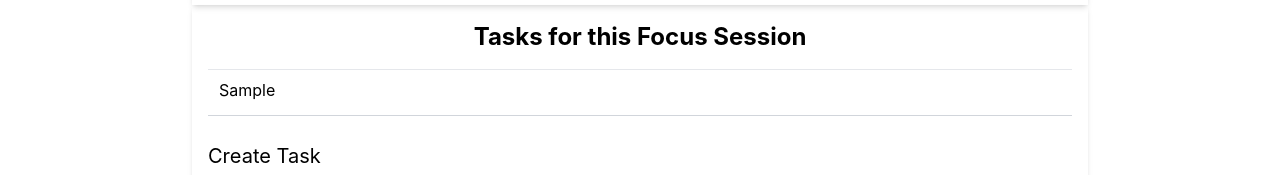
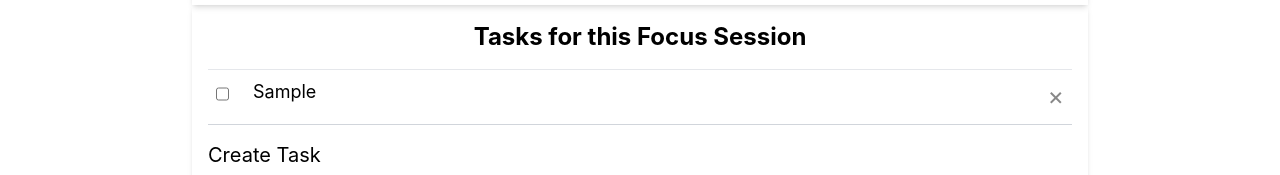
Before and after one commit to paulcair/productivityapp, a React (Create React App) app in the folder frontend/: page / in a window 1280 px wide. Both pictures are taken after typing "Sample" into the empty fields and a click on the button "Add Task". Shown: the part 338-513 px from the top of the page. Built offline with nearby package versions, Linux system fonts and the light colour scheme.

Commit message:
The tasks rendering and deleting is complete. Next need to write the focus session functionality

```diff
--- a/frontend/src/App.js
+++ b/frontend/src/App.js
@@ -7,13 +7,23 @@ function App() {
 
   const [existingTasks, setExistingTasks] = useState(JSON.parse(localStorage.getItem('tasks')) ?? [])
 
-  useEffect(() => {
-    localStorage.setItem('tasks', JSON.stringify(existingTasks))
-  },[existingTasks])
-
   const addNewTask = (newTask) => {
     setExistingTasks((prevTasks) => [...prevTasks, newTask])
   }
+
+  const handleTaskChange = (updatedTasks) => {
+    setExistingTasks(updatedTasks);
+
+    localStorage.setItem('tasks', JSON.stringify(updatedTasks));
+  }
+
+
+  useEffect(() => {
+    localStorage.setItem('tasks', JSON.stringify(existingTasks))
+
+  },[existingTasks])
+
+
 
   return (
     <>
@@ -35,7 +45,7 @@ function App() {
           <h1 className="text-center text-2xl font-bold pb-4 border-b">Tasks for this Focus Session</h1>
           <div className = "w-full pb-4">
             {existingTasks.map((task, index)=>(
-              <TaskItem key={index} task = {task} />
+              <TaskItem key={index} task = {task} index={index} onTaskChange={handleTaskChange}/>
             ))}
           </div>
           <TaskForm addNewTask={addNewTask}/>
--- /dev/null
+++ b/frontend/src/components/DeleteButton.jsx
@@ -0,0 +1,15 @@
+function DeleteButton({ onClick }) {
+  return (
+    <div className="flex-start ml-2">
+        <button className="delete-button" onClick={onClick}>
+        <div className="circle"></div>
+        <span className="delete-icon">×</span>
+        <div className="tooltip">
+            <span>Delete</span>
+        </div>
+        </button>
+    </div>
+  );
+}
+
+export default DeleteButton;
--- a/frontend/src/components/TaskItem.jsx
+++ b/frontend/src/components/TaskItem.jsx
@@ -1,10 +1,46 @@
+import {useState} from 'react'
+import DeleteButton from './DeleteButton'
+
+function TaskItem({task, index, onTaskChange}) {
+  const [isChecked, setIsChecked] = useState(false)
+
+  const handleCheckBoxChange = () => {
+    setIsChecked(!isChecked)
+  }
+
+  const handleDeleteClick = () => {
+
+    console.log('Delete button Clicked')
+    console.log(index)
+    console.log(task)
+    // Retrieve existing tasks from local storage
+    const existingTasks = JSON.parse(localStorage.getItem('tasks')) || [];
+
+    // Remove the task from the array based on its index
+    const updatedTasks = [...existingTasks.slice(0, index), ...existingTasks.slice(index + 1)];
+
+    // Pass the updated tasks back to App.js
+    onTaskChange(updatedTasks)
+  }
 
 
-function TaskItem({task}) {
 
   return (
-    <div className="form-group w-full p-2 border-b border-gray-300">
-        <label className="">{task}</label>
+    <div className="flex items-start justify-between w-full p-2 border-b border-gray-300">
+      <div className="flex items-start">
+        <input
+          type = "checkbox"
+          checked = {isChecked}
+          onChange = {handleCheckBoxChange}
+          className='mr-2 mt-2 checkbox-small'
+        />
+        <p
+          className={`text-lg ${isChecked ? 'line-through text-gray-500':''} ml-4`}
+        >
+          {task}
+        </p>
+      </div>
+      <DeleteButton onClick={handleDeleteClick}/>
     </div>
   )
 }
--- a/frontend/src/index.css
+++ b/frontend/src/index.css
@@ -125,6 +125,68 @@ code {
   transform: scale(0.98);
 }
 
+.checkbox-small {
+  height: 16px;
+  border: 1px solid #ccc;
+  cursor: pointer;
+  display: flex;
+  align-items: center;
+  justify-content: center;
+}
+
+.delete-button {
+  background: none;
+  border: none;
+  cursor: pointer;
+  position: relative;
+}
+
+.delete-icon {
+  height: 16px;
+  font-size: 25px;
+  color: #888;
+  transition: color 0.3s ease-in-out;
+}
+
+.tooltip {
+  position: absolute;
+  background-color: #f0f0f052;
+  border: 1px solid #ddd;
+  border-radius: 4px;
+  padding: 4px;
+  visibility: hidden;
+  opacity: 0;
+  transition: opacity 0.3s ease-in-out;
+}
+
+.circle {
+  position: absolute;
+  top: 50%;
+  left: 50%;
+  transform: translate(-50%, -45%);
+  width: 20px;
+  height: 20px;
+  border-radius: 50%;
+  background-color: #ddd;
+  opacity: 0;
+  transition: opacity 0.3s ease-in-out;
+}
+
+
+.delete-button:hover .delete-icon {
+  color: #131212;
+}
+
+.delete-button:hover .tooltip {
+  visibility: visible;
+  opacity: 1;
+}
+
+.delete-button:hover .circle {
+  opacity: 0.5;
+}
+
+
 /* TailwindCSS */
 @tailwind base;
 @tailwind components;
```
